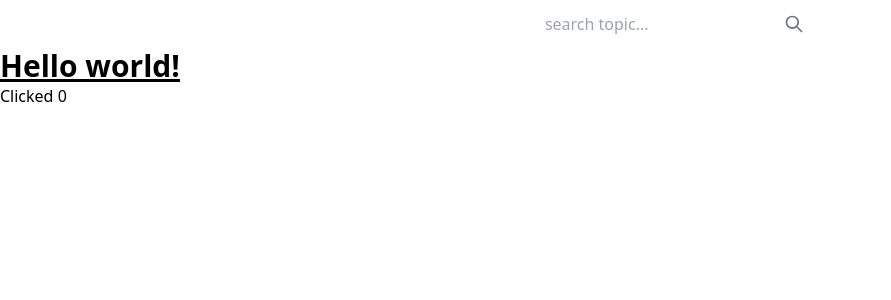
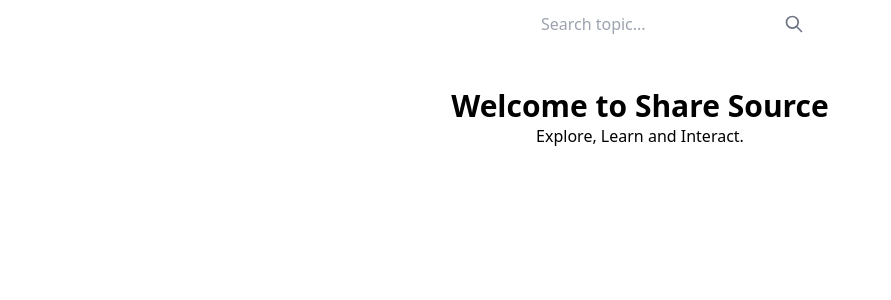
Before and after one commit to rajkaranm/share_source, a SvelteKit app in the folder client/: page / in a window 1280 px wide. Shown: the top 300 px of the page, without its empty margins (0-891 px from the left). Built offline with nearby package versions, Linux system fonts and the light colour scheme.

Commit message:
📥 UPDATE: improved entry page and search box

```diff
--- a/client/src/routes/+layout.svelte
+++ b/client/src/routes/+layout.svelte
@@ -20,11 +20,11 @@
       class="flex flex-row justify-center items-center bg-white rounded-lg p-0.5"
     >
       <input
-        placeholder="search topic..."
+        placeholder="Search topic..."
         class="outline-none rounded-lg px-2 py-0.5"
         type="text"
       />
-      <button>
+      <button class="m-1">
         <svg
           aria-hidden="true"
           class="w-5 h-5 text-gray-500 dark:text-gray-400"
--- a/client/src/routes/+page.svelte
+++ b/client/src/routes/+page.svelte
@@ -27,7 +27,5 @@
 
 </script>
 
-<h1 class="text-3xl font-bold underline">Hello world!</h1>
-<button on:click={incrementCount}>
-  Clicked {count}
-</button>
+<h1 class="text-3xl font-bold mt-10 text-center">Welcome to Share Source</h1>
+<p class="text-center" >Explore, Learn and Interact.</p>
```
Also changed, not shown: 1 other file (tests, documents, lock files or other folders).
